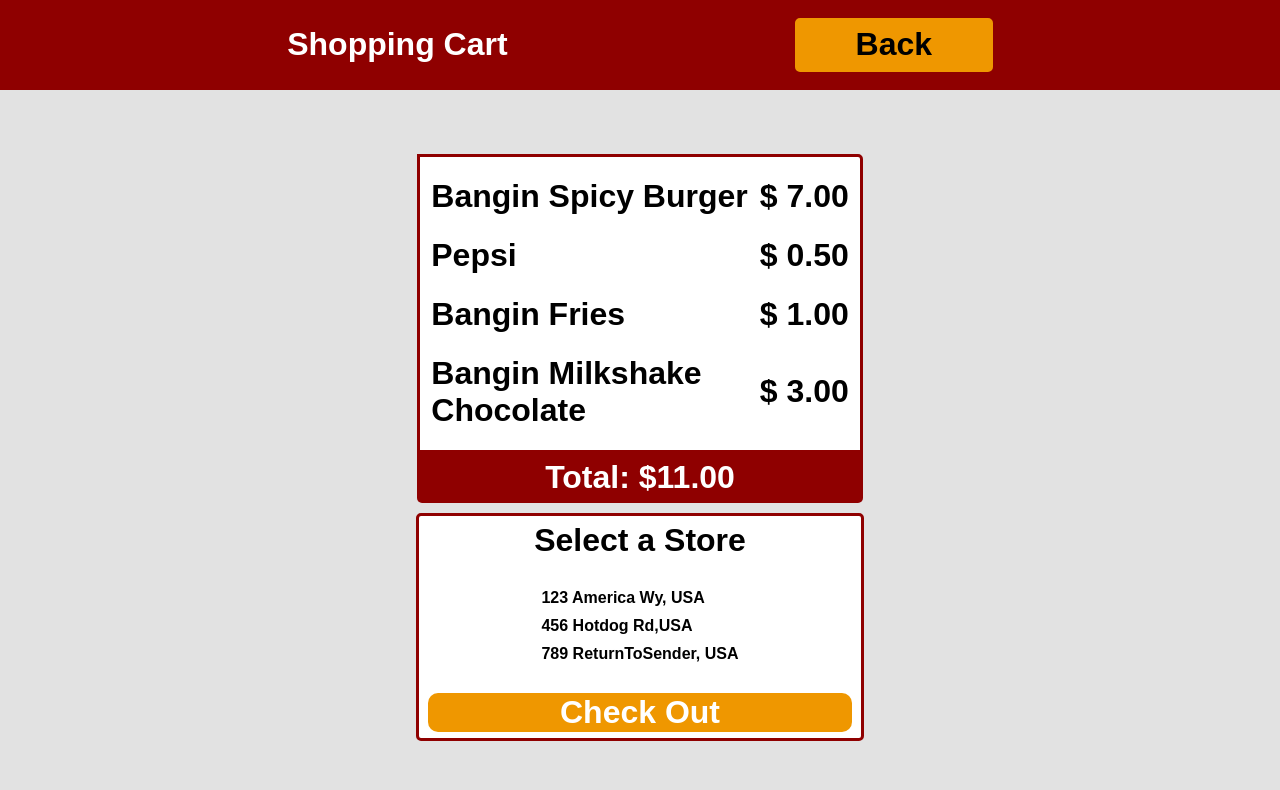
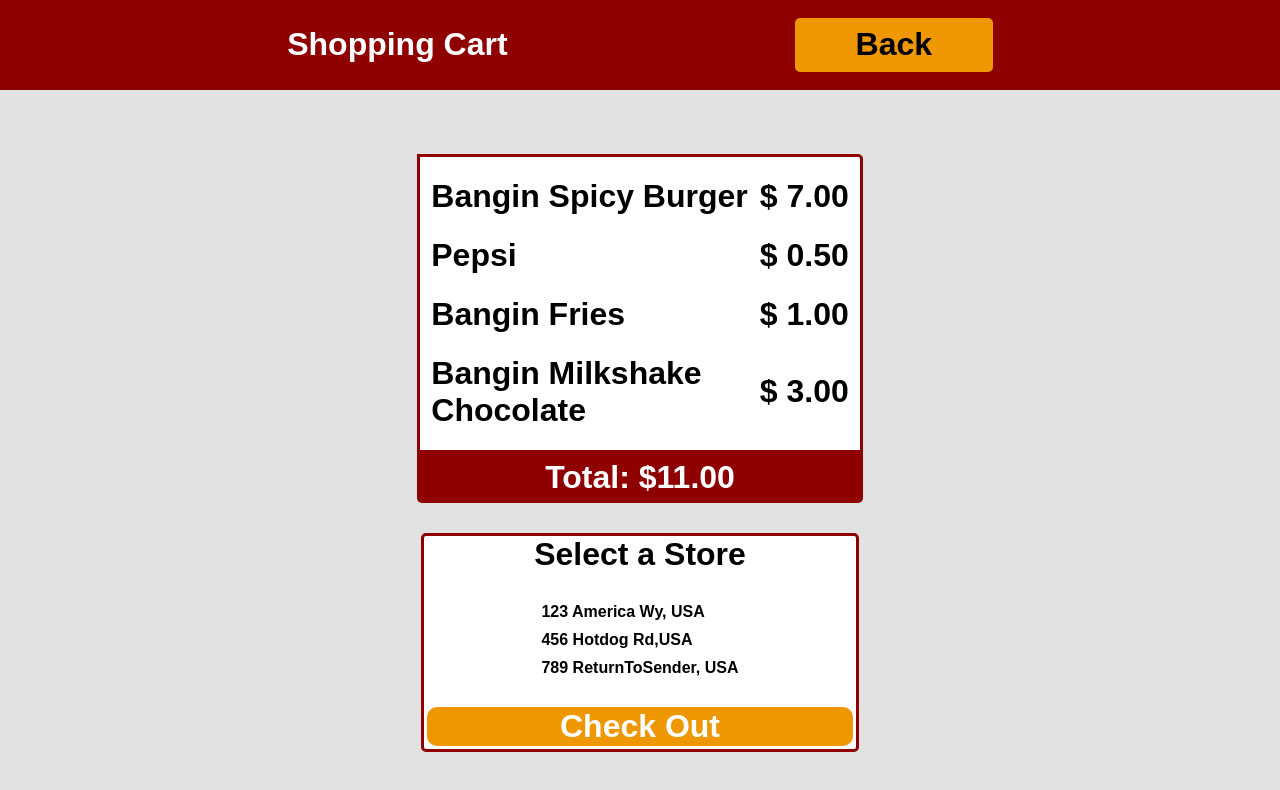
Before and after one commit to wyatt025/HTML_CSS_WebPageDemo, a plain HTML site: page shoppingcart.html in a window 1280 px wide. Drawn offline with Linux system fonts and the light colour scheme.

Commit message:
more adjustment

```diff
--- a/defaultappstyles.css
+++ b/defaultappstyles.css
@@ -169,7 +169,7 @@
     display: flex;
     flex-flow: column;
     justify-content: space-evenly;
-    gap: 10px;
+    gap: 30px;
     align-content: center;
     align-items: center;
     margin: 5% 2% 5% 2%;
@@ -211,8 +211,7 @@
     background-color: white;
     border: 3px solid #8F0000;
     border-radius: 5px;
-    width: 430px;
-    padding: .5%;
+    width: 27em;
 }
 .addressTxT{
     color: black;
@@ -229,6 +228,7 @@
     border-radius: 10px;
     width: 98%;
     text-align: center;
+    margin-bottom: 3px;
 }
 .checkout-btn:hover{
     background-color: #8F0000;
```
